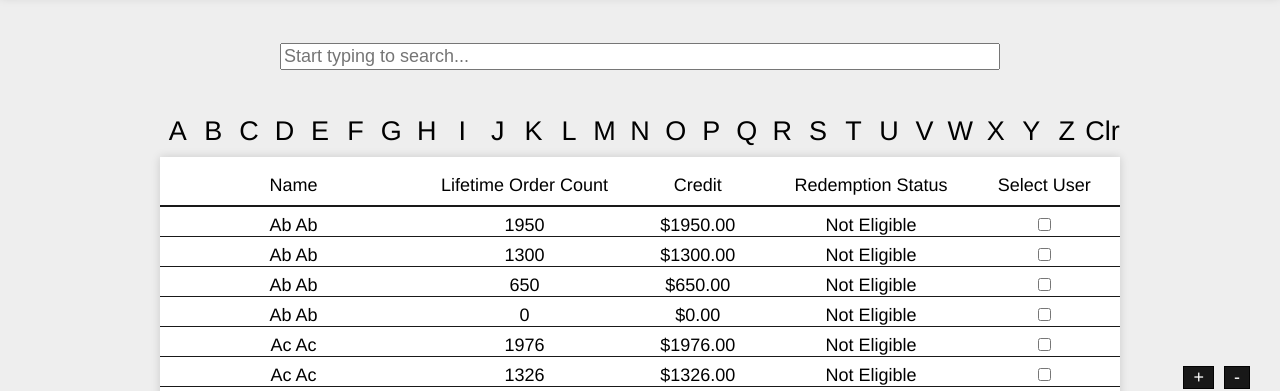
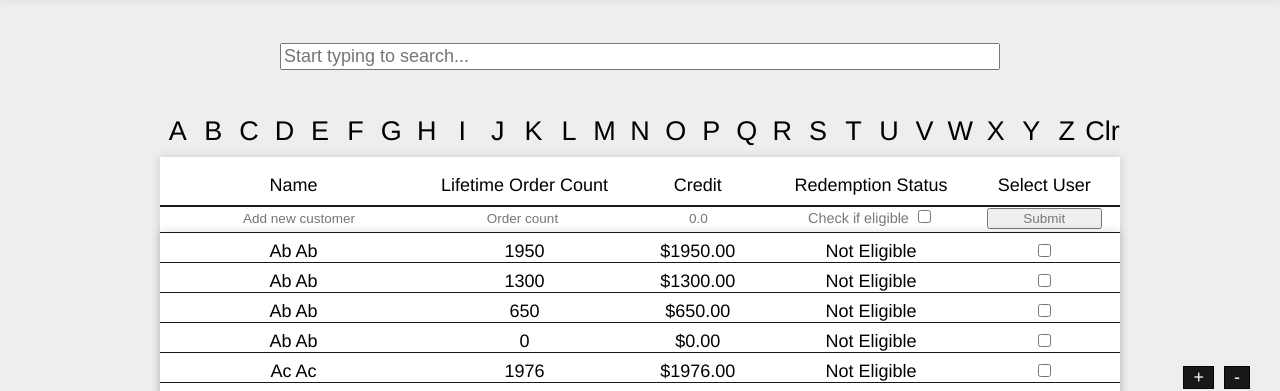
Before and after one commit to jongrim/customer-loyalty-management, a plain HTML site: page customers.html in a window 1280 px wide. Shown: the part 401-792 px from the top of the page. Drawn offline with Linux system fonts and the light colour scheme.

Commit message:
Adds new user row and styling

```diff
--- a/customer.js
+++ b/customer.js
@@ -25,13 +25,7 @@ var customerSet = (function () {
     function makeTable(matchedArray) {
         let customerArray = matchedArray || customers;
         customerArray = sortCustomers(customerArray);
-        let result = `<div class="table-row header">
-            <div class="text">Name</div>
-            <div class="text">Lifetime Order Count</div>
-            <div class="num">Credit</div>
-            <div class="text">Redemption Status</div>
-            <div class="input">Select User</div>
-        </div>`
+        let result = ``
 
         let tableRows = customerArray.map((customer, i) => {
             return `
--- a/customers.html
+++ b/customers.html
@@ -60,8 +60,29 @@
         <div class="alphabet-letter">Z</div>
         <div class="reset">Clr</div>
     </div>
-    <div class="container" id="customerTable">
+    <div class="container">
+        <div class="table-row header">
+            <div class="text">Name</div>
+            <div class="text">Lifetime Order Count</div>
+            <div class="num">Credit</div>
+            <div class="text">Redemption Status</div>
+            <div class="input">Select User</div>
+        </div>
+        <div class="table-row addCustomerRow">
+            <form action="#" class="addCustomer" id="addCustomer">
+                <div class="text"><input class="addCustomerInput" type="text" placeholder="Add new customer"></div>
+                <div class="text"><input class="addCustomerInput" type="number" placeholder="Order count"></div>
+                <div class="num"><input class="addCustomerInput" type="number" placeholder="Credit" min="0" max="1000" value="0.0" step="0.01"></div>
+                <div class="text">
+                    <label for="eligibilityCheckbox" id="eligibilityCheckboxLabel">Check if eligible</label>
+                    <input class="addCustomerInput" type="checkbox" id="eligibilityCheckbox"></div>
 
+                <div class="input"><input class="addCustomerInputSubmit" type="submit" value="Submit"></div>
+            </form>
+        </div>
+        <div class="container" id="customerTable">
+
+        </div>
     </div>
 
     <div class="container form">
--- a/style.css
+++ b/style.css
@@ -126,6 +126,51 @@ h1 {
     flex: 1;
 }
 
+.addCustomerRow {
+    /*Container for the addCustomer form*/
+    padding-top: 0;
+    padding-bottom: 4px;
+}
+
+.addCustomer {
+    /*Form to add new customers*/
+    display: flex;
+    justify-content: space-around;
+    width: 100%;
+}
+
+.addCustomerInput {
+    /*The input elements of the addCustomer form*/
+    width: 95%;
+    height: 100%;
+    text-align: center;
+    padding: 0 0 0 11px;
+    font-size: 75%;
+    color: #777777;
+    border: none;
+    font-weight: 100;
+}
+
+.addCustomerInputSubmit {
+    /*The submit input element of the addCustomer form*/
+    width: 100%;
+    height: 100%;
+    text-align: center;
+    padding: 0;
+    font-size: 75%;
+    color: #777777;
+}
+
+#eligibilityCheckboxLabel {
+    color: #777777;
+    font-size: 80%;
+}
+
+#eligibilityCheckbox {
+    width: auto;
+    height: auto;
+}
+
 .form {
     position: fixed;
     bottom: 0px;
```
